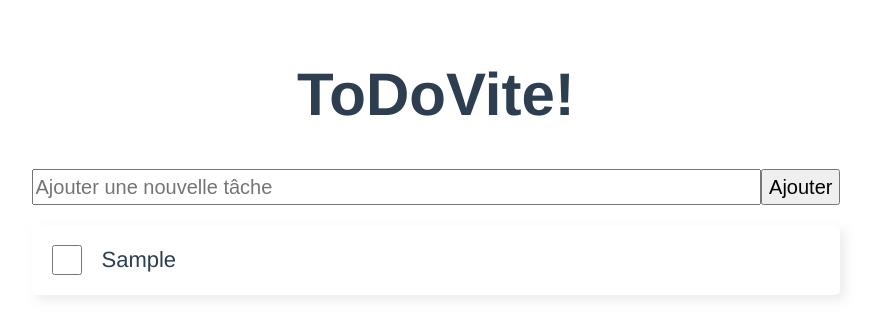
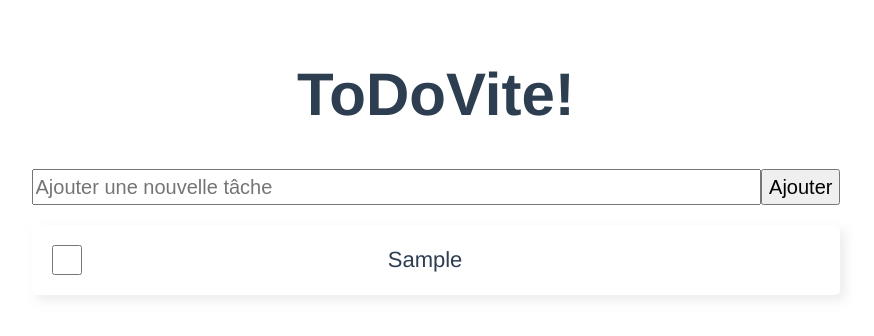
Before and after one commit to RobinJahan/toDoVite, a Vue app: page / in a window 1280 px wide. Both pictures are taken after typing "Sample" into the empty fields and a click on the button "Ajouter". Shown: the top 336 px of the page, without its empty margins (204-1078 px from the left). Built offline with nearby package versions, Linux system fonts and the light colour scheme.

Commit message:
add style

```diff
--- a/src/components/Task.vue
+++ b/src/components/Task.vue
@@ -1,7 +1,9 @@
 <template>
     <div class="task">
+        <div class="checkboxdiv">
+            <input type="checkbox" class="largeCheckbox" v-model="isFinished" v-on:click="this.$parent.changeStateTask(index)">
+        </div>
         <div class="label" :class="{finished: isFinished}">
-            <input type="checkbox" class="largeCheckbox" v-model="isFinished" v-on:click="this.$parent.changeStateTask(index)">
             <p>{{task}}</p>
         </div>
         <div class="removeBtn" v-on:click="removeTask(index)">
@@ -47,9 +49,13 @@ export default {
     box-shadow: 5px 5px 10px 1px rgb(224, 224, 224, 0.5);
     border-radius: 5px;
 }
+.checkboxDiv{
+    width: 10%;
+}
 .label{
-    display: flex;
-    width: 90%;
+    width: 80%;
+    display: block;
+    overflow: hidden;
 }
 .label > p {
     font-size: 22px;
```
